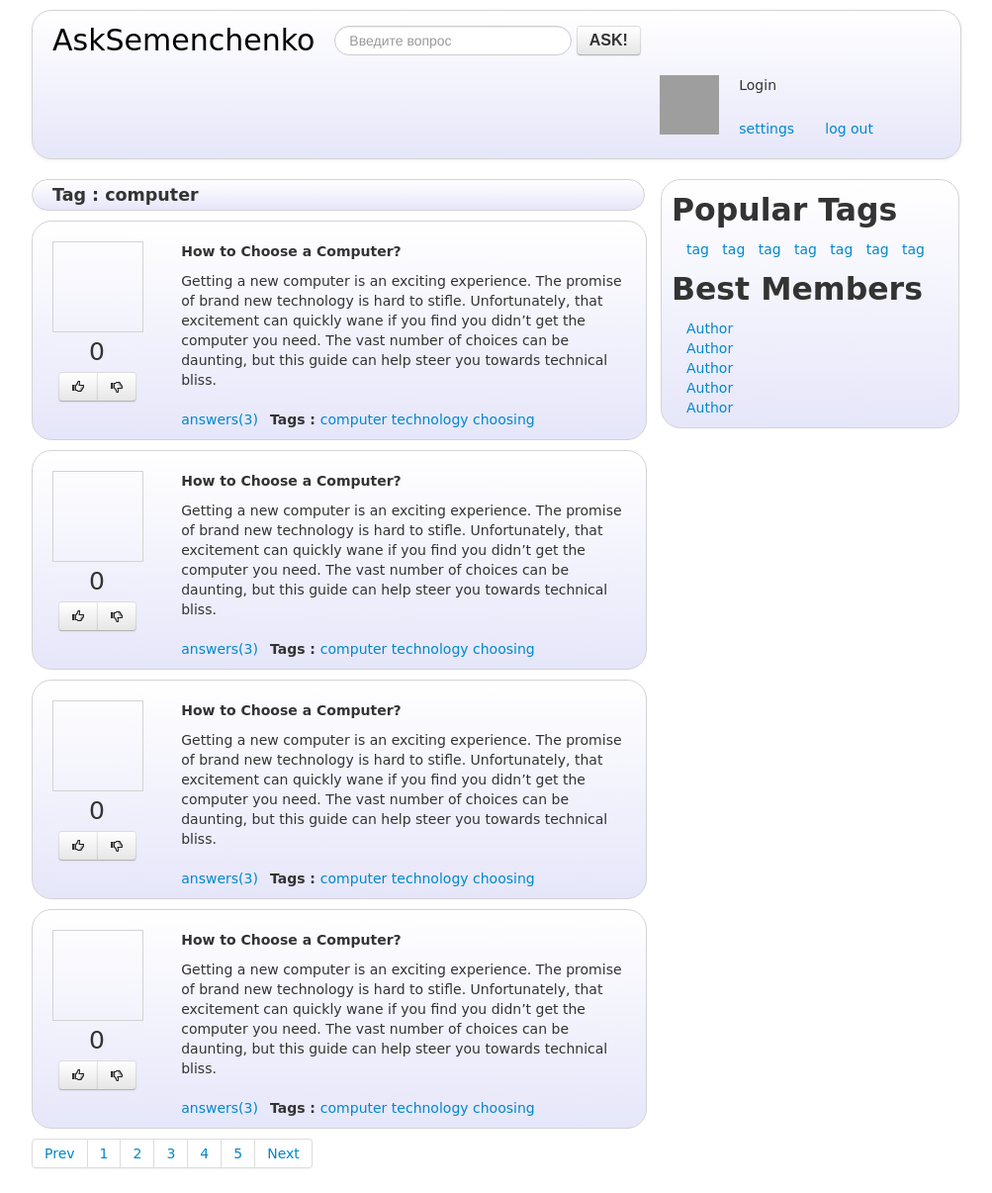
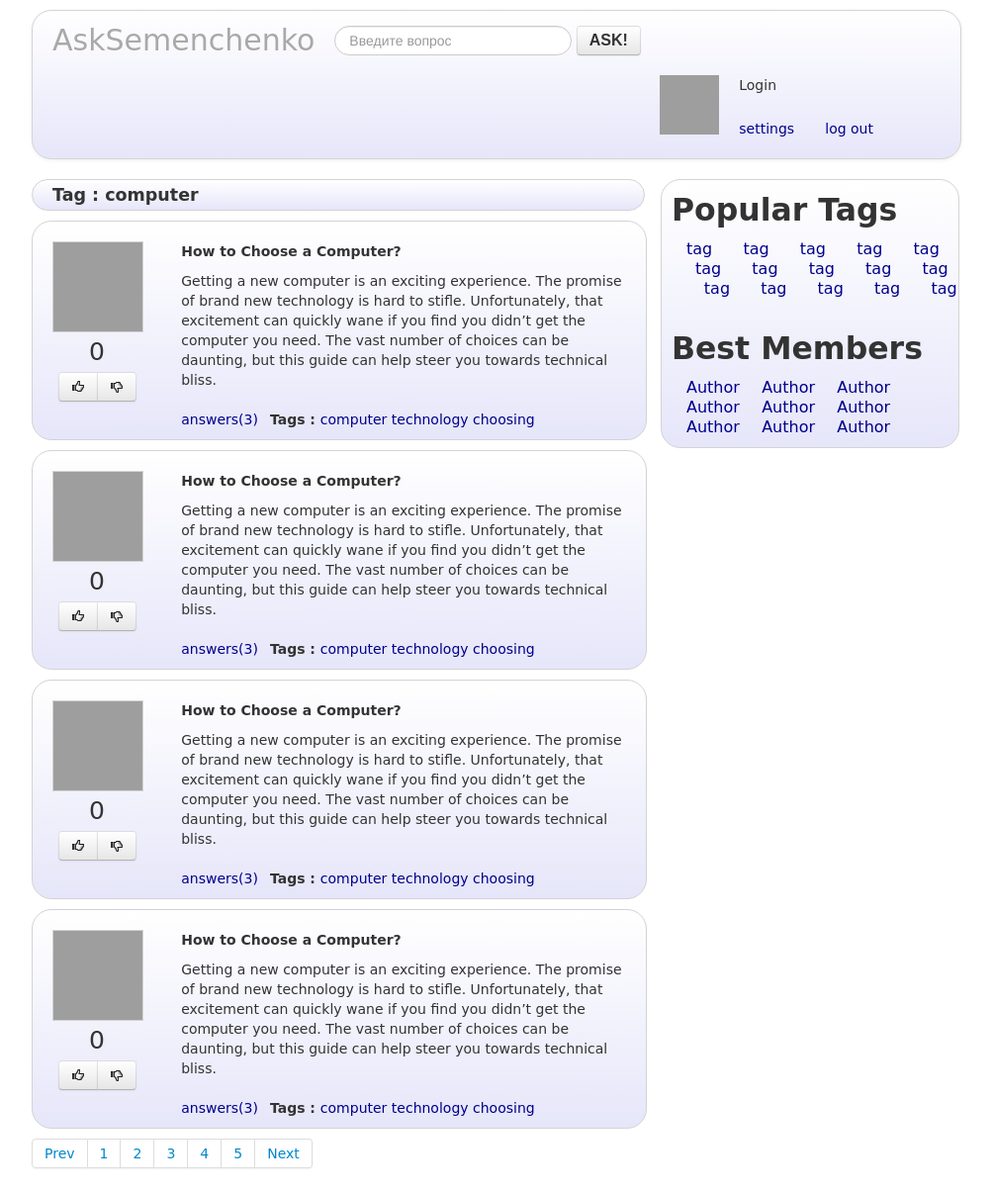
Before and after one commit to SiiTP/ask_Semenchenko, a Django app: page / in a window 1280 px wide. Shown: the whole page at 99% size, without its empty margins (138-1141 px from the left). Run offline with Django 3.2, Linux system fonts and the light colour scheme; some libraries are stand-ins or nearby versions; grey boxes are pictures that could not be loaded.

Commit message:
final version of static files

```diff
--- a/static/styles/baseStyle.css
+++ b/static/styles/baseStyle.css
@@ -3,7 +3,21 @@
     border-radius: 20px;
     background-image: linear-gradient(to bottom, white, lavender);
 }
-    .registrationWind_Unregistered {
+    .textAsk {
+        font-family: "Arial";
+        font-weight: bold;
+        font-size: medium;
+    }
+    .textTitle {
+        float: left;
+        margin-top: 10px;
+        padding: 10px 20px;
+        margin-left: -20px;
+        font-size: 30px;
+        color: darkgray;
+        text-shadow: 0px 1px 0px #FFF;
+    }
+        .registrationWind_Unregistered {
         float: right;
         margin: 10px;
         padding: 10px;
@@ -21,7 +35,6 @@
 #maincolumn{
     margin-left: 0px;
 }
-
 #rightcolumn{
     border: solid 1px lightgray;
     border-radius: 20px;
@@ -29,6 +42,11 @@
     margin-left: 16px;
     float: left;
 }
+    .tagsStyle {
+        font-family: "DejaVu Sans";
+        font-size: 16px;
+        color: darkblue;
+    }
 
 .title {
     background-color: lightgray;
@@ -41,17 +59,6 @@
     margin-left: 10px;
 }
 
-.textAsk {
-    font-family: "Arial";
-    font-weight: bold;
-    font-size: medium;
+.linkColor {
+    color: darkblue;
 }
-.textTitle {
-    float: left;
-    margin-top: 10px;
-    padding: 10px 20px;
-    margin-left: -20px;
-    font-size: 30px;
-    color: #000000;
-    text-shadow: 0px 1px 0px #FFF;
-}
--- a/static/styles/loginStyle.css
+++ b/static/styles/loginStyle.css
@@ -2,7 +2,7 @@
     border: solid 1px lightgray;
     border-radius: 20px;
     background-image: linear-gradient(to bottom, white, lavender);
-    padding-bottom: 10px;
+    padding-bottom: 20px;
 }
 
 .inputFieldLogin {
--- a/templates/base.html
+++ b/templates/base.html
@@ -14,7 +14,6 @@
                     <div style="margin-top: 10px; " class="navbar">
                         <div class="navbar-inner myNavbar">
                             <div class="textTitle" href="#">AskSemenchenko</div>
-
                                 <form class="navbar-form form-search pull-left" style="margin-top: 10px">
                                     <input type="text" class="input-large search-query" placeholder = "Введите вопрос"/>
                                     <button type="submit" class="btn">
@@ -26,11 +25,11 @@
                                 {% block registrationForm %}
                                     <div class="registrationWind_Unregistered">
                                         <div class="row" style="margin-top: 0px; margin-left: 0px">
-                                    <a href="#">log in</a>
+                                            <a class="linkColor" href="#">log in</a>
                                             &nbsp
                                             &nbsp
                                             &nbsp
-                                    <a href="#">registration</a>
+                                            <a class="linkColor" href="#">registration</a>
                                         </div>
                                     </div>
                                 {% endblock %}
@@ -43,17 +42,17 @@
                     </div>
 					<div class="span4" id="rightcolumn">
 						<h2 class="marginsLeftTop">Popular Tags</h2>
-							<ul>
-								{% for a  in "abcdefg" %}
-                                    <a>tag</a>
-                                    &nbsp;
+							<ul >
+								{% for a  in "abcdefgasfsdfsf" %}
+                                    <a class="tagsStyle">tag</a>
+                                    &nbsp; &nbsp; &nbsp;
                                 {% endfor %}
 							</ul>
                         <h2 class="marginsLeftTop">Best Members</h2>
                             <ul>
-                                {% for a  in "abcde" %}
-                                    <a>Author</a>
-                                    <br>
+                                {% for a  in "abcdeasdf" %}
+                                    <a class="tagsStyle">Author</a>
+                                    &nbsp; &nbsp;
                                 {% endfor %}
 
 							</ul>
--- a/templates/login.html
+++ b/templates/login.html
@@ -6,7 +6,8 @@
     <div class="loginColumn">
         <h3 style="margin-left: 20px">Log In</h3>
         <div class="alert alert-error" style="margin-left: 20px; width: 302px">
-            <a class="close" href="#" data-dismiss="alert">X</a>Данные неккоректны!
+            <a class="close" href="#">X</a>
+            Данные неккоректны!
         </div>
         <form>
             <label>
@@ -19,6 +20,6 @@
             </label>
             <button type="submit" style="margin-left: 160px">Log In</button>
         </form>
-        <a href="#" style="margin-left: 160px">Create new account</a>
+        <a class="linkColor" href="#" style="margin-left: 160px">Create new account</a>
     </div>
 {% endblock %}
--- a/templates/main.html
+++ b/templates/main.html
@@ -11,11 +11,11 @@
         <div class="span2">
             Login
             <div class="row" style="margin-top: 24px; margin-left: 0px">
-                <a href="#">settings</a>
+                <a class="linkColor" href="#">settings</a>
                 &nbsp
                 &nbsp
                 &nbsp
-                <a href="#">log out</a>
+                <a class="linkColor" href="#">log out</a>
             </div>
         </div>
     </div>
@@ -31,7 +31,7 @@
             <div class="question">
                 <div class="leftPartQuestion">
                     <div class="item" style="margin: 10px; width: 90px; height: 90px; border: solid 1px lightgray;">
-                        <imgsrc="http://lorempixel.com/90/90/">
+                        <img class="img" src="http://lorempixel.com/90/90/">
                     </div>
                     <div class="rating">
                         <p align="center">
@@ -53,12 +53,12 @@
                         steer you towards technical bliss.
                     </p>
                     <div style="padding: 10px; padding-left: 0px">
-                        <a class="ref-on-answers">answers(3)</a>
+                        <a class="ref-on-answers linkColor">answers(3)</a>
                         <div class="tag-of-answers">
                             <b>Tags : </b>
-                            <a>computer</a>
-                            <a>technology</a>
-                            <a>choosing</a>
+                            <a class="linkColor">computer</a>
+                            <a class="linkColor">technology</a>
+                            <a class="linkColor">choosing</a>
                         </div>
                     </div>
                 </div>
--- a/templates/register.html
+++ b/templates/register.html
@@ -6,7 +6,8 @@
     <div class="registerColumn">
         <h3 style="margin-left: 20px">Registration</h3>
         <div class="alert alert-error" style="margin-left: 20px; width: 302px">
-            <a class="close" href="#" data-dismiss="alert">X</a>Данные неккоректны!
+            <a class="close" href="#">X</a>
+            Данные неккоректны!
         </div>
         <form>
             <label>
@@ -34,7 +35,7 @@
                 <input type="text" style="width: 155px; margin-bottom: 0px" placeholder="route of your avatar">
                 <button class="btn "><span class="icon-folder-open"></span></button>
             </label>
-            <button type="submit" class="btn btn-success" style="margin-top: 10px">Register!</button>
+            <button type="submit" class="btn" style="margin-top: 10px">Register!</button>
         </form>
     </div>
 {% endblock %}
```
Also changed, not shown: templates/question.html (+6 -6 lines). Lines whose indentation alone changed are shown as unchanged.
